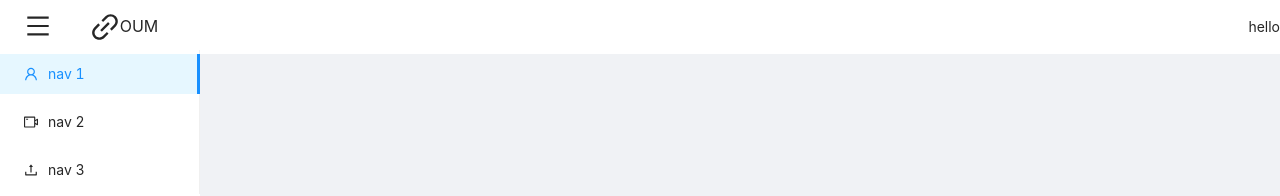
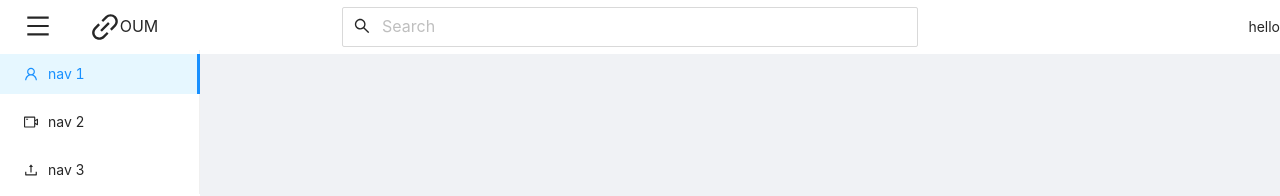
Before and after one commit to yeeezsh/CPE393-Advance-SE, a React (Create React App) app in the folder frontend/: page / in a window 1280 px wide. Shown: the top 196 px of the page. Built offline with nearby package versions, Linux system fonts and the light colour scheme.

Commit message:
add search bar

```diff
--- a/frontend/src/modules/home/containers/Navbar/index.tsx
+++ b/frontend/src/modules/home/containers/Navbar/index.tsx
@@ -1,6 +1,12 @@
 import React from "react";
 import { LinkOutlined, MenuOutlined } from "@ant-design/icons";
-import { LogoStyle, NavbarStyle, NavbarStyleRight } from "./styled";
+import {
+  LogoStyle,
+  NavbarStyle,
+  NavbarStyleRight,
+  SearchBarContainer,
+} from "./styled";
+import { Searchbar } from "../../components/SearchBar";
 
 const Navbar: React.FC<{ title: string; onClick: () => void }> = (props) => {
   return (
@@ -19,6 +25,10 @@ const Navbar: React.FC<{ title: string; onClick: () => void }> = (props) => {
           <LinkOutlined style={{ fontSize: 30, padding: 0, margin: 0 }} />
           <p style={{ fontSize: 16, padding: 0, margin: 0 }}>{props.title}</p>
         </LogoStyle>
+
+        <SearchBarContainer>
+          <Searchbar />
+        </SearchBarContainer>
       </NavbarStyle>
 
       <NavbarStyleRight>hello</NavbarStyleRight>
--- a/frontend/src/modules/home/containers/Navbar/styled.ts
+++ b/frontend/src/modules/home/containers/Navbar/styled.ts
@@ -4,7 +4,6 @@ export const NavbarStyle = styled.div`
   display: flex;
   background-color: white;
   position: absolute;
-  width: 50%;
   height: 54px;
   align-items: center;
 `;
@@ -29,3 +28,13 @@ export const LogoStyle = styled.div`
   justify-content: center;
   border-radius: 4px;
 `;
+
+export const SearchBarContainer = styled.div`
+  display: flex;
+  margin-left: 25vw;
+  min-width: 45vw;
+  align-items: center;
+  justify-content: center;
+  transform: translateX(-25%);
+  z-index: 1;
+`;
```
